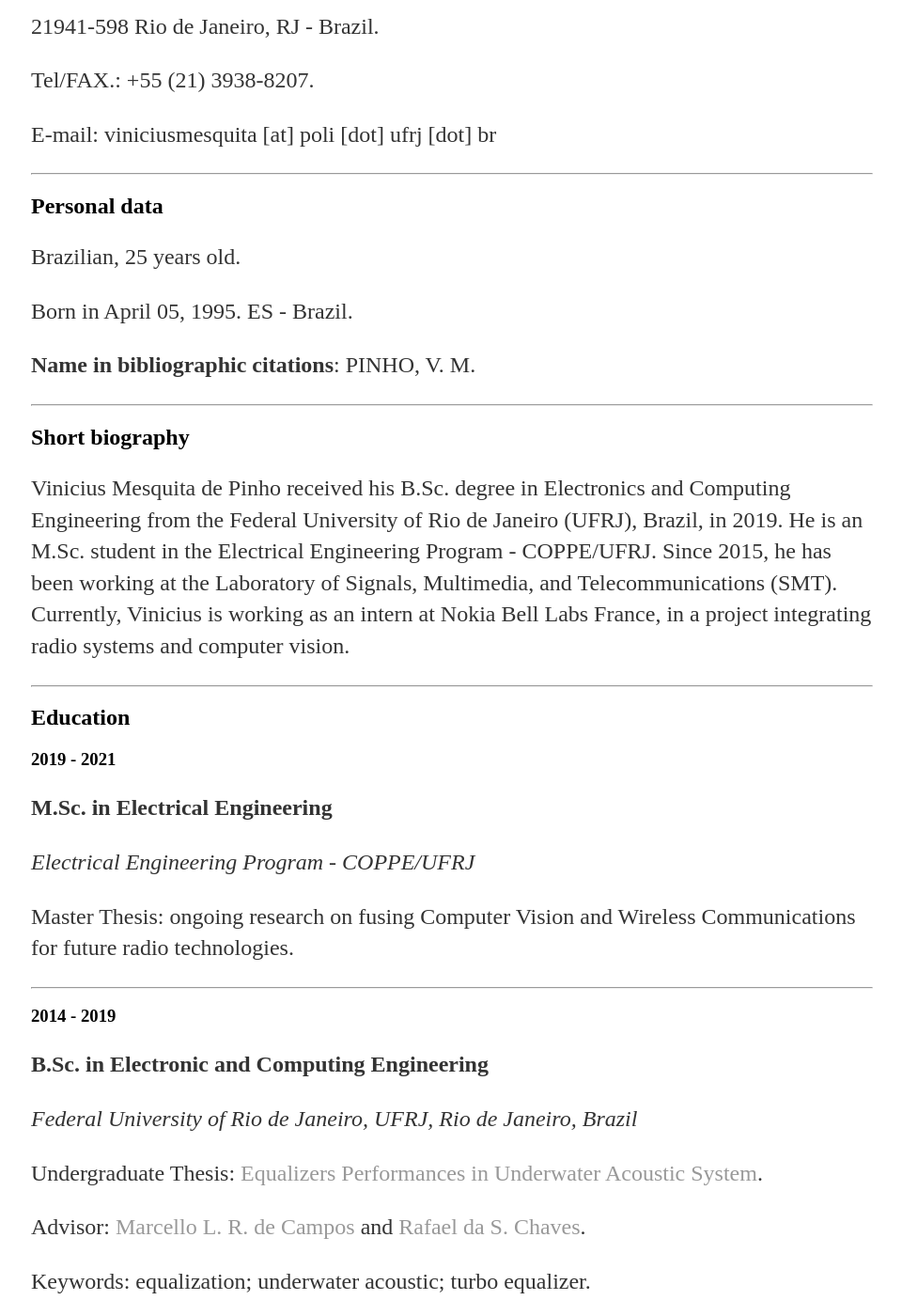
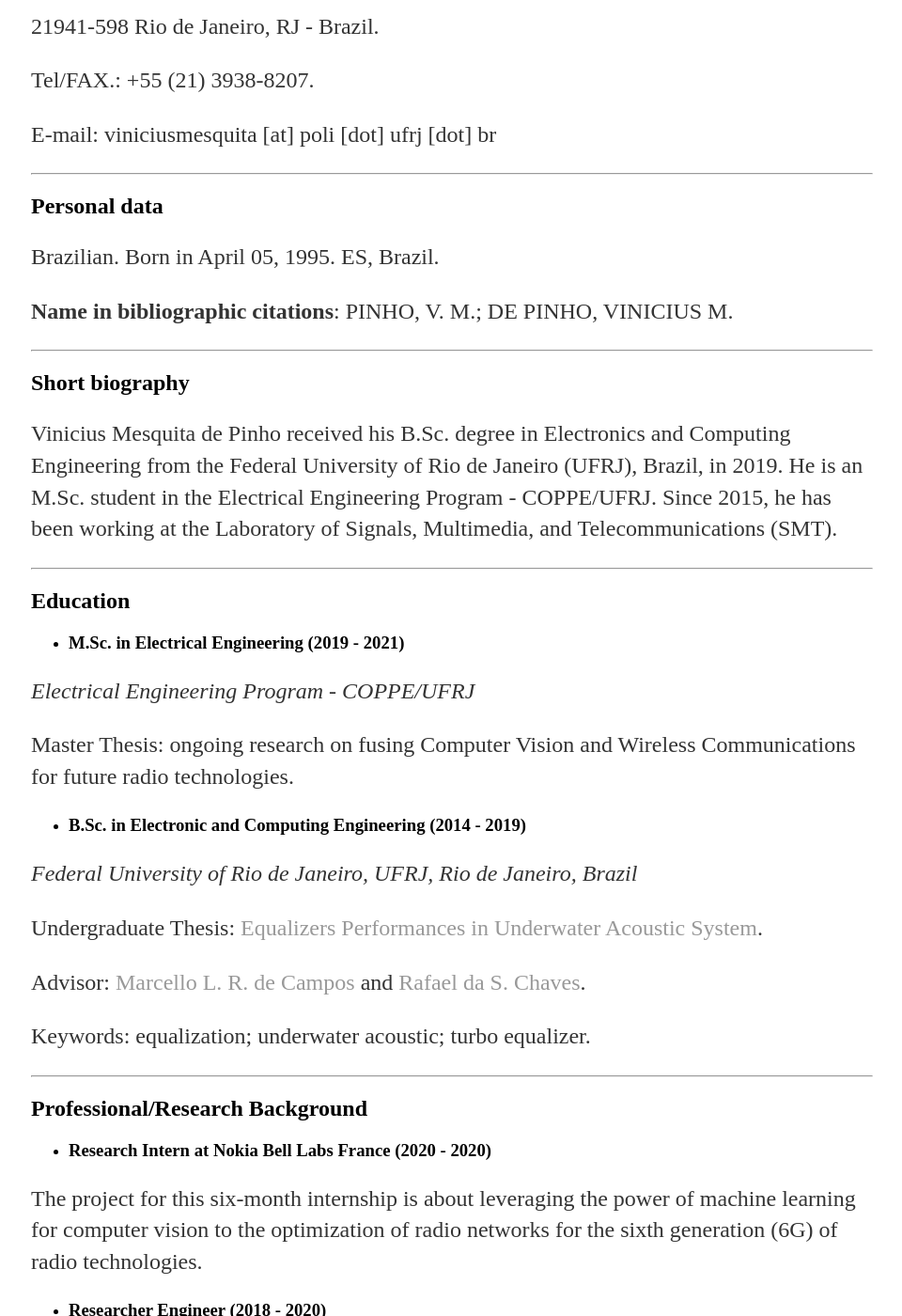
Before and after one commit to mesquita/mesquita.github.io, a Jekyll site: the page built from cv.md, in a window 1280 px wide and 1400 px high, scrolled down 489 px. Shown: the whole window at 94% size, without its empty margins (159-1119 px from the left). Built offline with Jekyll 4.4.1, drawn with Linux system fonts in a browser that asks for light colours; some of the changed text lies outside the part shown.

```diff
--- a/cv.md
+++ b/cv.md
@@ -29,11 +29,9 @@ E-mail: viniciusmesquita [at] poli [dot] ufrj [dot] br
 
 ## Personal data
 
-Brazilian, 25 years old.
+Brazilian. Born in April 05, 1995. ES, Brazil.
 
-Born in April 05, 1995. ES - Brazil.
-
-**Name in bibliographic citations**: PINHO, V. M.
+**Name in bibliographic citations**: PINHO, V. M.; DE PINHO, VINICIUS M.
 
 ---
 
@@ -41,27 +39,25 @@ Born in April 05, 1995. ES - Brazil.
 
 Vinicius Mesquita de Pinho received his B.Sc. degree in Electronics and Computing Engineering from the Federal University
 of Rio de Janeiro (UFRJ), Brazil, in 2019. He is an M.Sc. student in the Electrical Engineering Program - COPPE/UFRJ. Since
-2015, he has been working at the Laboratory of Signals, Multimedia, and Telecommunications (SMT). Currently, Vinicius is
-working as an intern at Nokia Bell Labs France, in a project integrating radio systems and computer vision.
+2015, he has been working at the Laboratory of Signals, Multimedia, and Telecommunications (SMT).
 
 ---
 
 ## Education
 
-### 2019 - 2021
 
-**M.Sc. in Electrical Engineering**
+
+* ### **M.Sc. in Electrical Engineering** (2019 - 2021)
 
 *Electrical Engineering Program - COPPE/UFRJ*
 
 Master Thesis: ongoing research on fusing Computer Vision and Wireless
 Communications for future radio technologies.
 
----
 
-### 2014 - 2019
 
-**B.Sc. in Electronic and Computing Engineering**
+
+* ### **B.Sc. in Electronic and Computing Engineering** (2014 - 2019)
 
 *Federal University of Rio de Janeiro, UFRJ, Rio de Janeiro, Brazil*
 
@@ -76,14 +72,14 @@ Keywords: equalization; underwater acoustic; turbo equalizer.
 ## Professional/Research Background
 
 
-### Research Intern at Nokia Bell Labs France -- 2020
+* ### Research Intern at Nokia Bell Labs France (2020 - 2020)
 
 The project for this six-month internship is about leveraging the
 power of machine learning for computer vision to the optimization of
 radio networks for the sixth generation (6G) of radio technologies.
 
-----
-### Researcher Engineer -- 2018 - 2020
+
+* ### Researcher Engineer (2018 - 2020)
 
 Collaboration project between *Federal University of Rio de Janeiro (SMT) / CENPES (Petrobras)*
 
@@ -94,15 +90,15 @@ machine learning techniques to successfully achieve the goal of
 identifying and classifying mechanical problems in signals acquired
 during oil well drilling processes.
 
-----
-### Junior researcher at Signals, Multimedia, and Telecommunications Lab (SMT) -- 2015 - 2019
+
+* ### Junior researcher at Signals, Multimedia, and Telecommunications Lab (SMT) (2015 - 2019)
 
 *Federal University of Rio de Janeiro, UFRJ, Rio de Janeiro, Brazil.*
 
 Research Area: Signal processing applied to underwater acoustic transmissions.
 
-----
-### Teacher Assistant -- 2016 - 2018
+
+* ### Teacher Assistant (2016 - 2018)
 
 
 *Electronics and Computing Engineering Departament (DEL)*
```
Also changed, not shown: about.md (+3 -3 lines).
